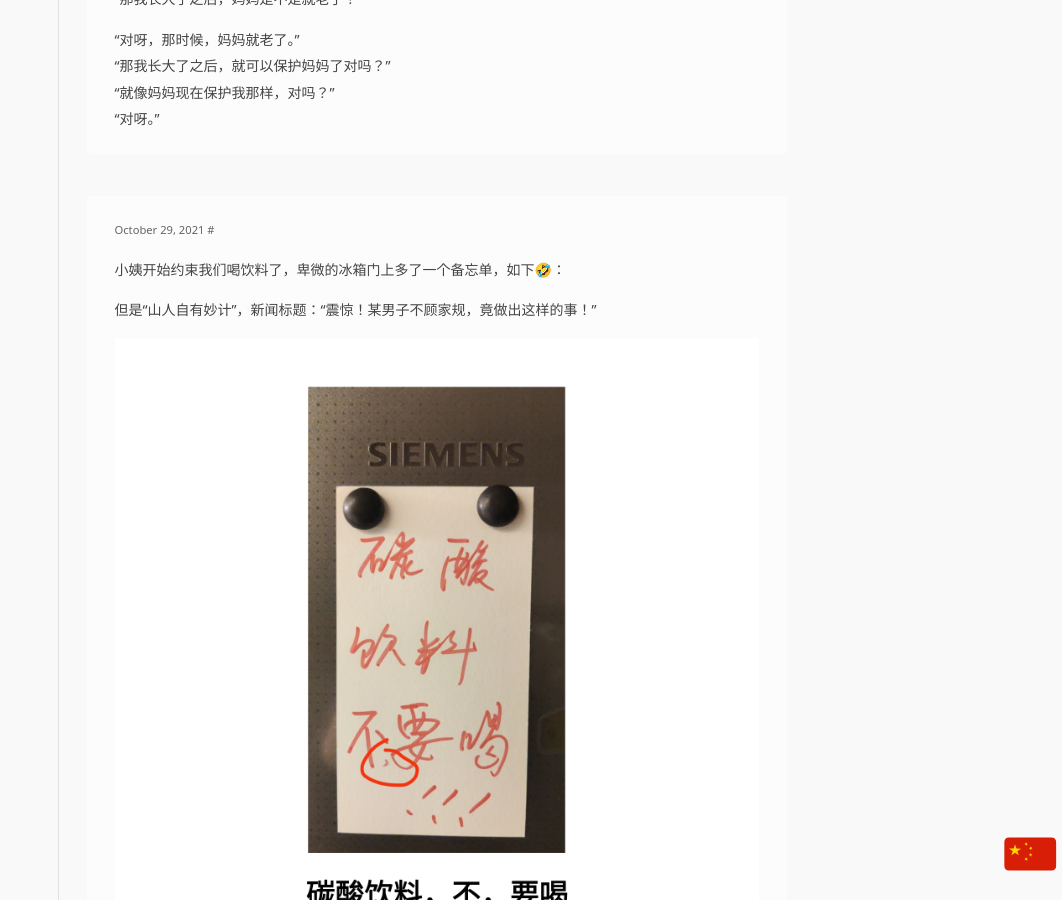
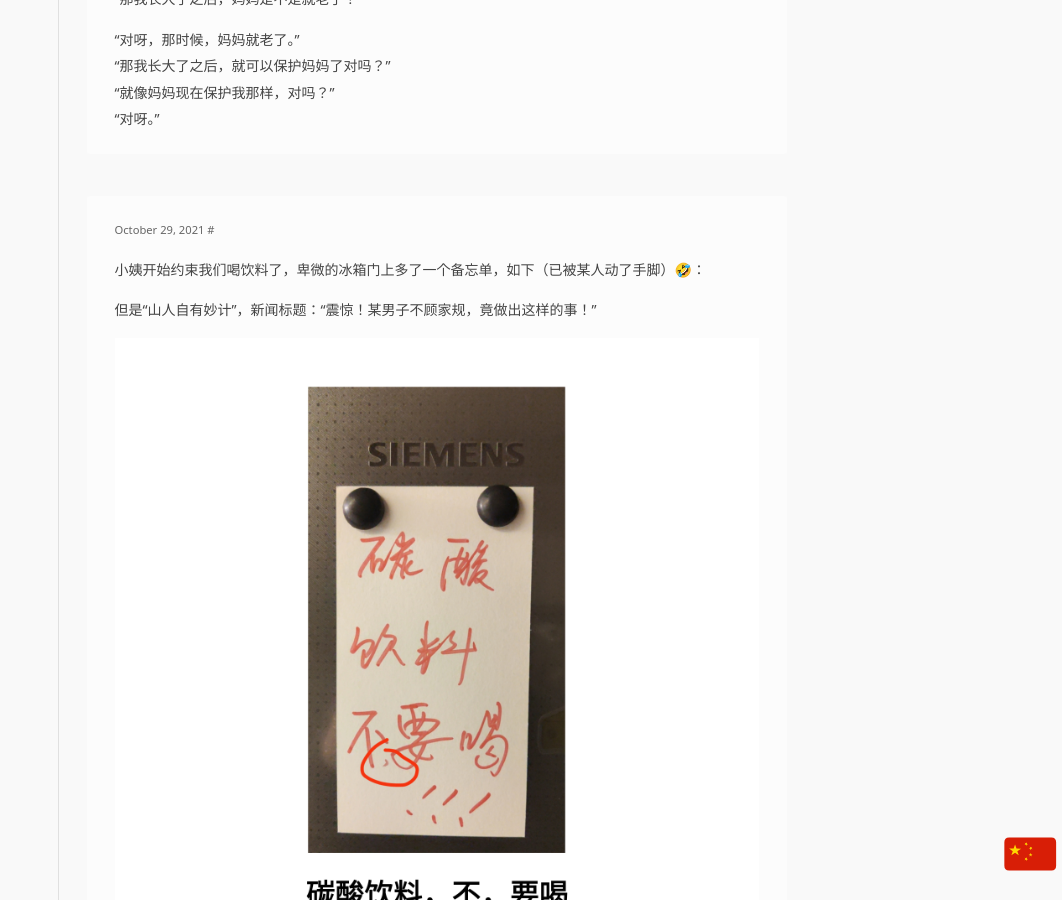
Before and after one commit to Sansuiz/sansuiz.github.io, a Jekyll site: the page built from notes.html, in a window 1280 px wide and 900 px high, scrolled down 5153 px. Shown: the whole window, without its empty margins (218-1280 px from the left). Built offline with Jekyll 4.4.1, drawn with Linux system fonts in a browser that asks for light colours.

Commit message:
Update notes.yml

```diff
--- a/_data/notes.yml
+++ b/_data/notes.yml
@@ -114,7 +114,7 @@
 
 - date: 2021/10/29 17:38
   content: |
-    小姨开始约束我们喝饮料了，卑微的冰箱门上多了一个备忘单，如下🤣：
+    小姨开始约束我们喝饮料了，卑微的冰箱门上多了一个备忘单，如下（已被某人动了手脚）🤣：
 
     但是“山人自有妙计”，新闻标题：“震惊！某男子不顾家规，竟做出这样的事！”
     ![饮料可饮否？](/images/tu/2021/211029.jpg)
```
